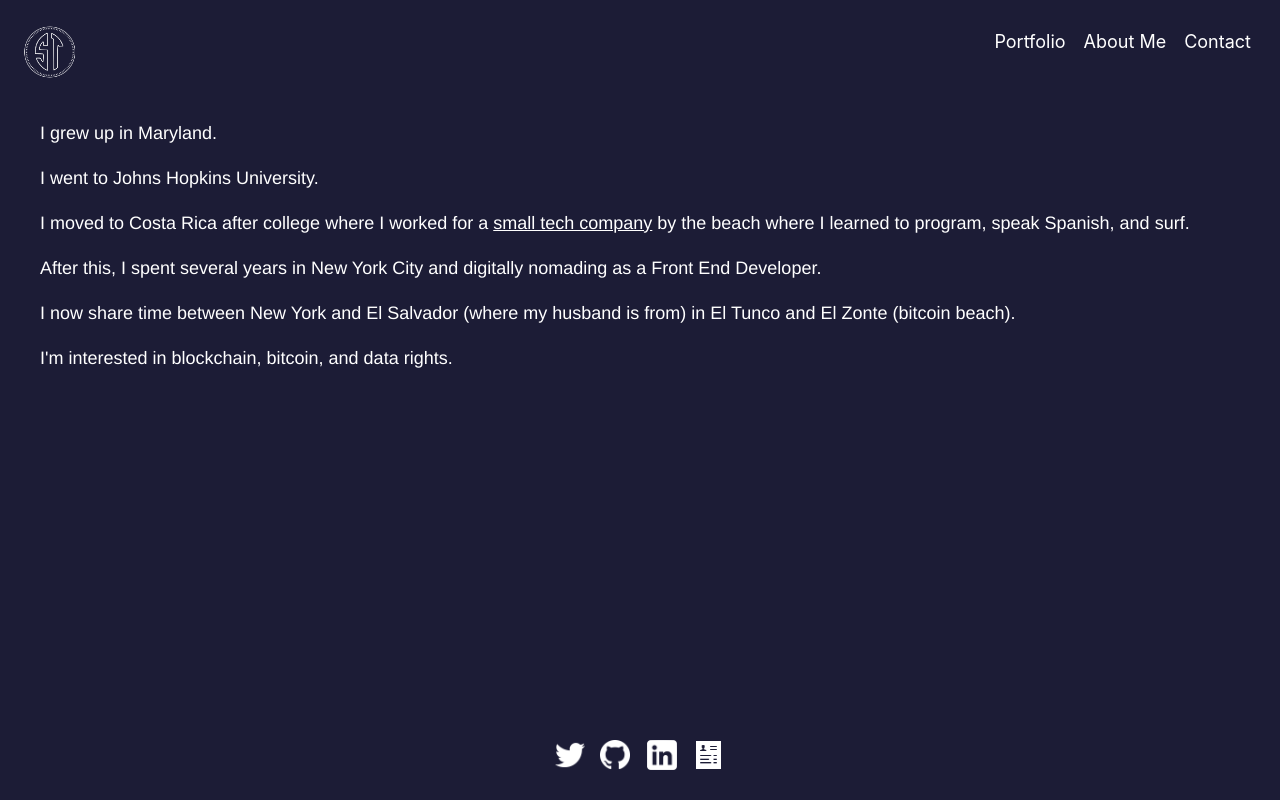
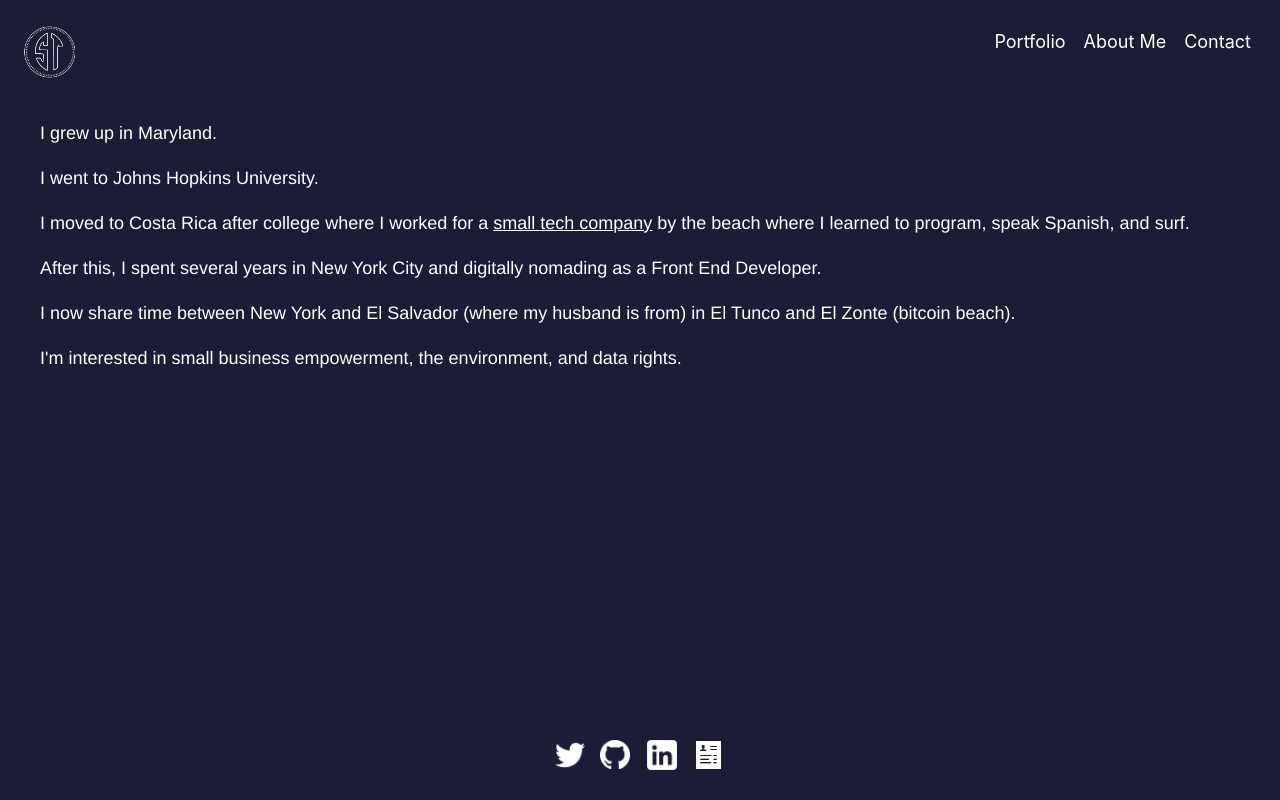
Before and after one commit to gecko25/saratankarddotcom, a Next.js app: page /about in a window 1280 px wide. Built offline with nearby package versions, Linux system fonts and the light colour scheme.

Commit message:
Updating showme gif and about me

```diff
--- a/pages/about.tsx
+++ b/pages/about.tsx
@@ -18,7 +18,10 @@ const AboutMe: NextPage = () => {
         I now share time between New York and El Salvador (where my husband is
         from) in El Tunco and El Zonte (bitcoin beach).
       </p>
-      <p>I&apos;m interested in blockchain, bitcoin, and data rights.</p>
+      <p>
+        I&apos;m interested in small business empowerment, the environment, and
+        data rights.
+      </p>
     </section>
   );
 };
--- a/pages/portfolio.tsx
+++ b/pages/portfolio.tsx
@@ -53,7 +53,7 @@ const Portfolio: NextPage = () => {
 
       <PortfolioItem
         title="show me the music"
-        link="https://www.showmethemusic.co"
+        link="https://www.showmemusic.live"
         image={{
           src: "/showmethemusic.gif",
           width: 500,
```
Also changed, not shown: 1 other file (tests, documents, lock files or other folders).
